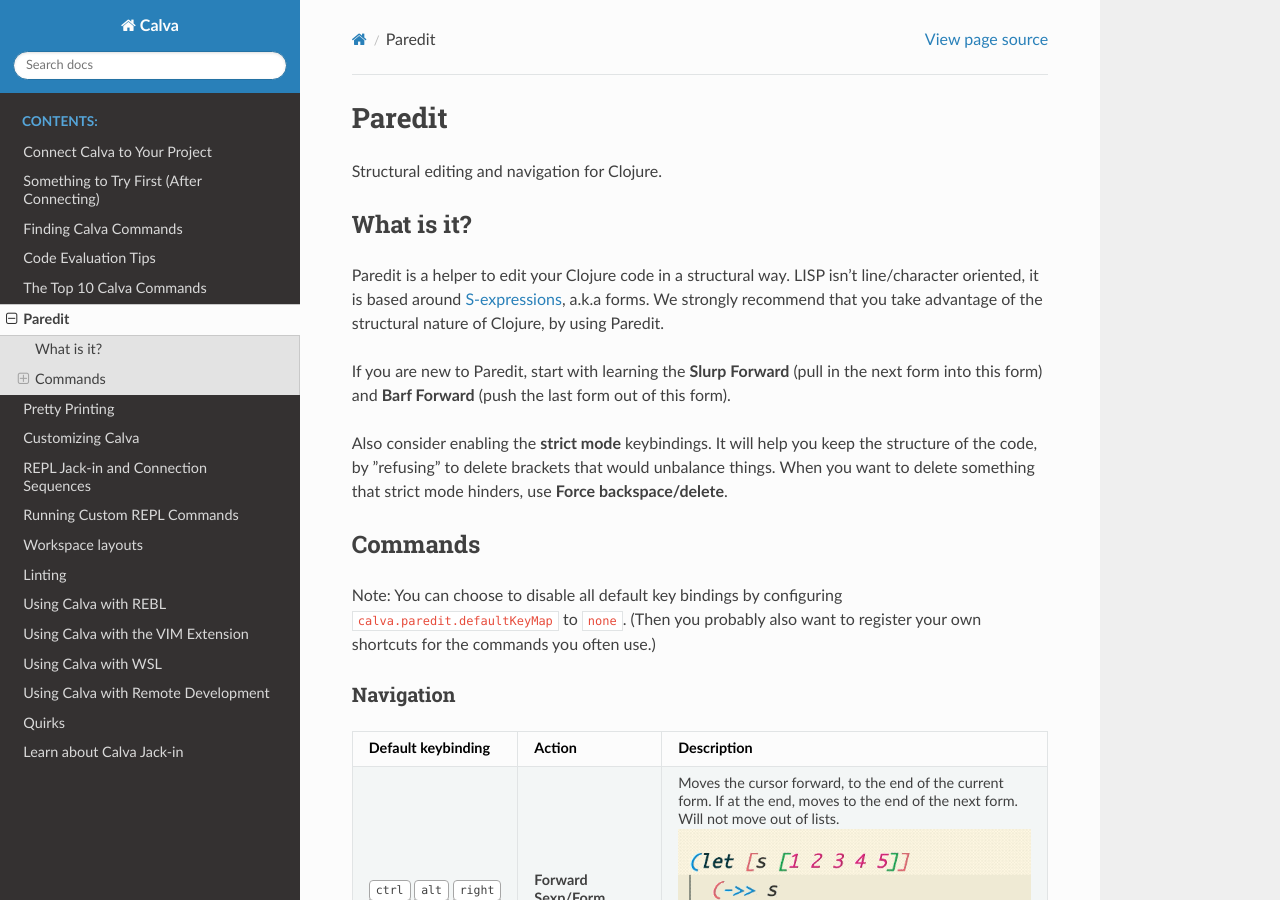
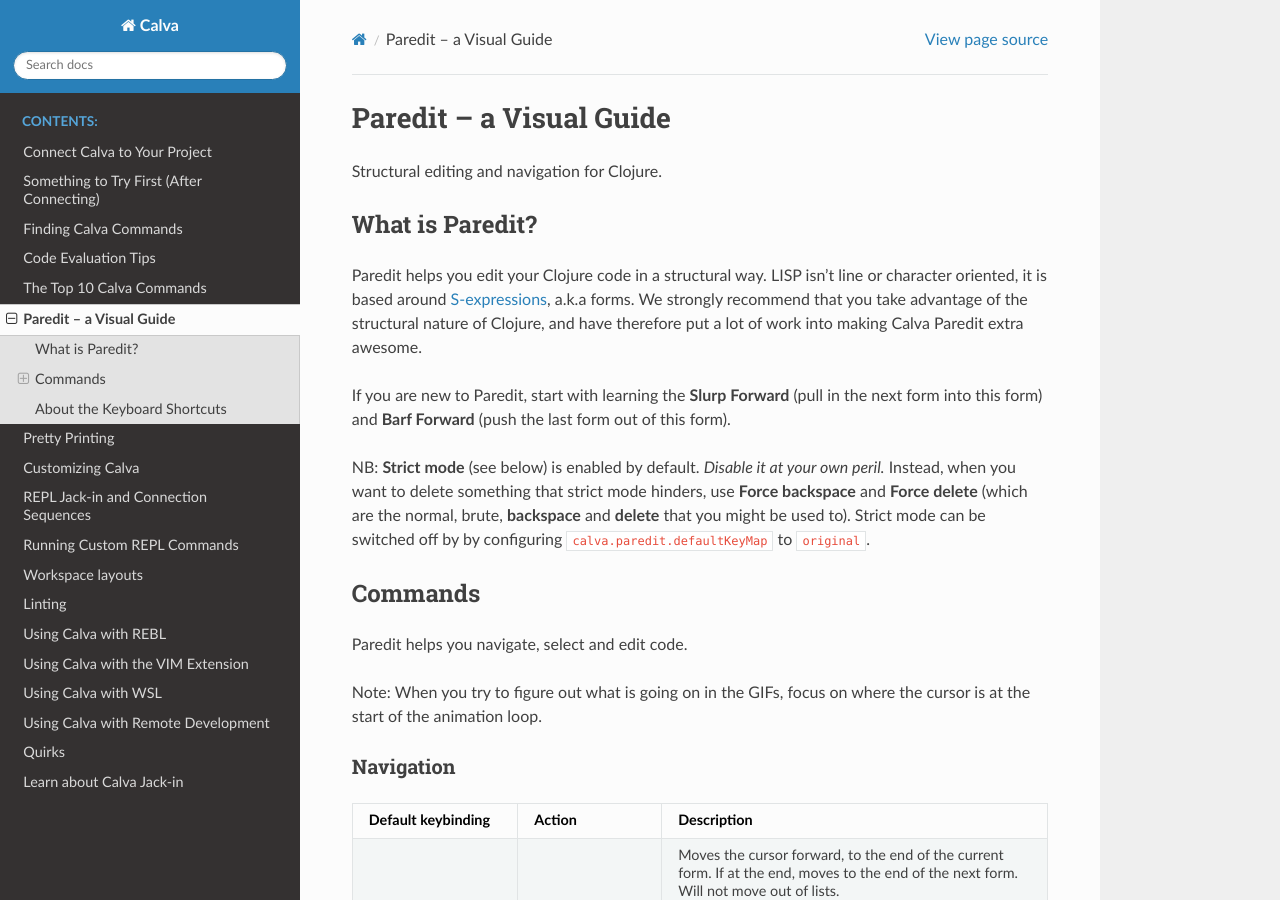
Before and after one commit to BetterThanTomorrow/calva, a Sphinx documentation site: the page built from docs/readthedocs/source/paredit.md, in a window 1280 px wide and 900 px high. Built offline with Sphinx 7.4.7 and the Read the Docs theme 2.0.0, drawn with Linux system fonts in a browser that asks for light colours; some of the changed text lies outside the part shown.

Commit message:
Update Paredit Guide

```diff
--- a/docs/readthedocs/source/paredit.md
+++ b/docs/readthedocs/source/paredit.md
@@ -1,18 +1,20 @@
-# Paredit
+# Paredit – a Visual Guide
 
 Structural editing and navigation for Clojure.
 
-## What is it?
+## What is Paredit?
 
-Paredit is a helper to edit your Clojure code in a structural way. LISP isn't line/character oriented, it is based around [S-expressions](https://en.wikipedia.org/wiki/S-expression), a.k.a forms. We strongly recommend that you take advantage of the structural nature of Clojure, by using Paredit.
+Paredit helps you edit your Clojure code in a structural way. LISP isn't line or character oriented, it is based around [S-expressions](https://en.wikipedia.org/wiki/S-expression), a.k.a forms. We strongly recommend that you take advantage of the structural nature of Clojure, and have therefore put a lot of work into making Calva Paredit extra awesome.
 
 If you are new to Paredit, start with learning the **Slurp Forward** (pull in the next form into this form) and **Barf Forward** (push the last form out of this form).
 
-Also consider enabling the **strict mode** keybindings. It will help you keep the structure of the code, by ”refusing” to delete brackets that would unbalance things. When you want to delete something that strict mode hinders, use **Force backspace/delete**.
+NB: **Strict mode** (see below) is enabled by default. _Disable it at your own peril._ Instead, when you want to delete something that strict mode hinders, use **Force backspace** and **Force delete** (which are the normal, brute, **backspace** and **delete** that you might be used to). Strict mode can be switched off by by configuring `calva.paredit.defaultKeyMap` to `original`.
 
 ## Commands
 
-Note: You can choose to disable all default key bindings by configuring `calva.paredit.defaultKeyMap` to `none`. (Then you probably also want to register your own shortcuts for the commands you often use.)
+Paredit helps you navigate, select and edit code.
+
+Note: When you try to figure out what is going on in the GIFs, focus on where the cursor is at the start of the animation loop.
 
 ### Navigation
 
@@ -83,4 +85,8 @@
 <kbd>alt</kbd> <kbd>backspace</kbd> | **Force Delete Backward** | Deletes one character backwards, even if it will unbalance a form. <br> ![](_static/images/paredit/force-backspace.gif)
 <kbd>alt</kbd> <kbd>delete</kbd>    | **Force Delete Forward** | Deletes one character forwards, even if it will unbalance a form. <br> ![](_static/images/paredit/force-delete.gif)
 
-NB: **Strict mode is enabled by default.** Disable it at your own peril. Strict mode can be switched off by by configuring `calva.paredit.defaultKeyMap` to `original`.
+## About the Keyboard Shortcuts
+
+Care has been put in to making the default keybindings somewhat logical, easy to use, and work with most keyboard layouts. Slurp and barf forward are extra accessible to go with the recommendation to learn using these two super handy editing commands.
+
+Note: You can choose to disable all default key bindings by configuring `calva.paredit.defaultKeyMap` to `none`. (Then you probably also want to register your own shortcuts for the commands you often use.)
```
